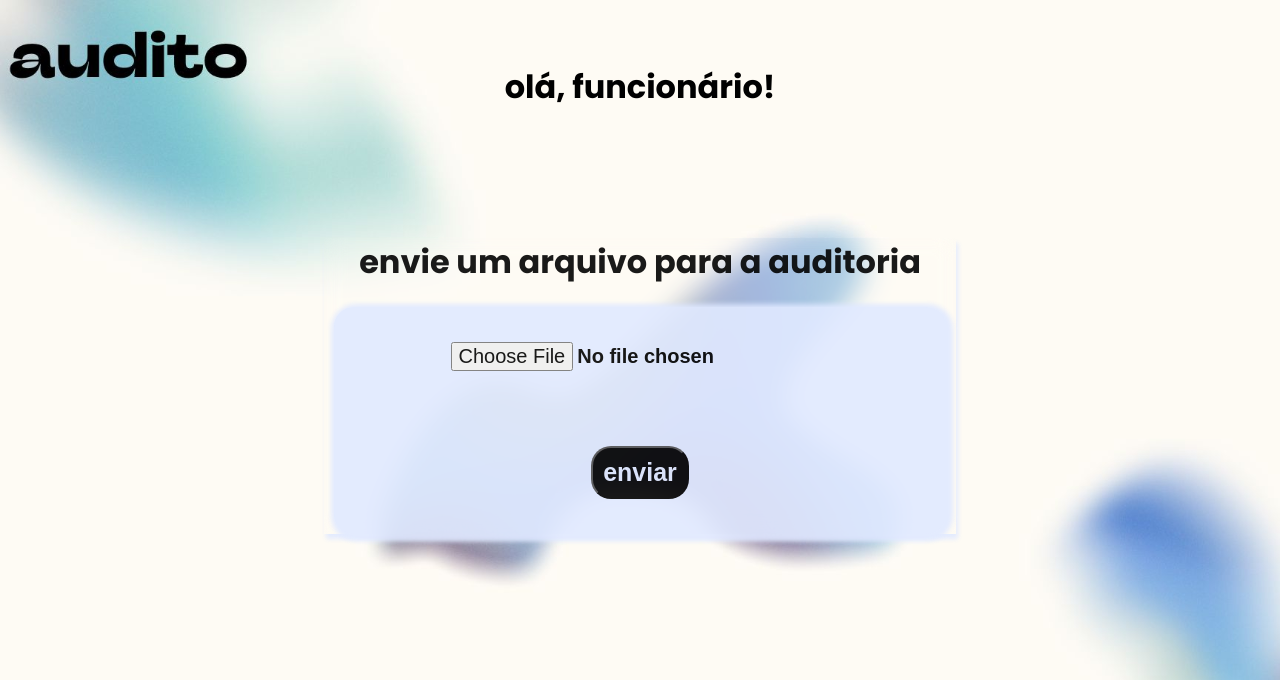
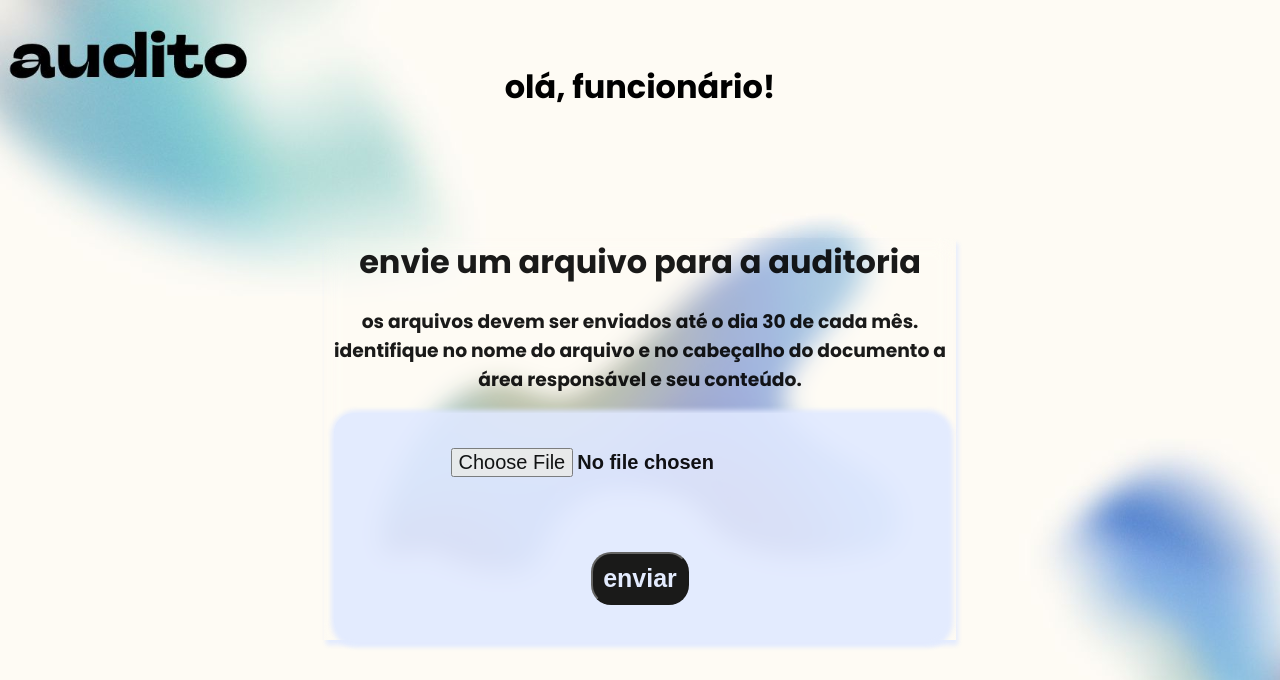
Before and after one commit to leticiaoj/audito, a Flask app: template templates/usuarios.html in a window 1280 px wide. Shown: the top 680 px of the page. Run offline with Flask 3, Linux system fonts and the light colour scheme; the template is opened without the code that fills it, so the values that code supplies are empty.

Commit message:
mais ajustes, mas um com observações

```diff
--- a/main.py
+++ b/main.py
@@ -118,7 +118,7 @@ def upload():
     arquivo.save(os.path.join('static/arquivos/', nome_arquivo))
 
     flash('arquivo enviado!')
-    return redirect('/')
+    return redirect('/usuarios')
 
 @app.route('/download', methods=['POST'])
 def download():
--- a/templates/usuarios.html
+++ b/templates/usuarios.html
@@ -16,6 +16,8 @@
 
     <div id="form_fundo" class="upload">
         <h1>envie um arquivo para a auditoria</h1>
+        <h3>os arquivos devem ser enviados até o dia 30 de cada mês.
+            identifique no nome do arquivo e no cabeçalho do documento a área responsável e seu conteúdo.</h3>
         <div id="form_frente">
             <form action="/upload" method="post" enctype="multipart/form-data">
                 <input type="file" name="documento" id="documento"><br><br><br>
--- a/usuarios.json
+++ b/usuarios.json
@@ -6,5 +6,9 @@
     {
         "nome": "teste",
         "senha": "teste"
+    },
+    {
+        "nome": "waldemar",
+        "senha": "123"
     }
 ]
```
Also changed, not shown: static/arquivos/3.png (added), static/arquivos/audito-login-(1).jpg (added).
